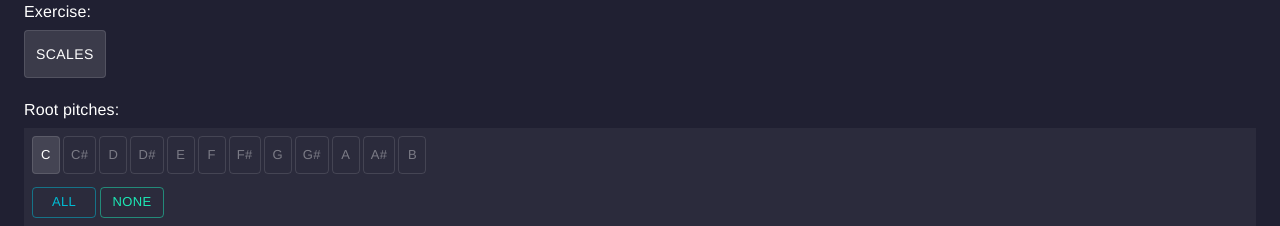
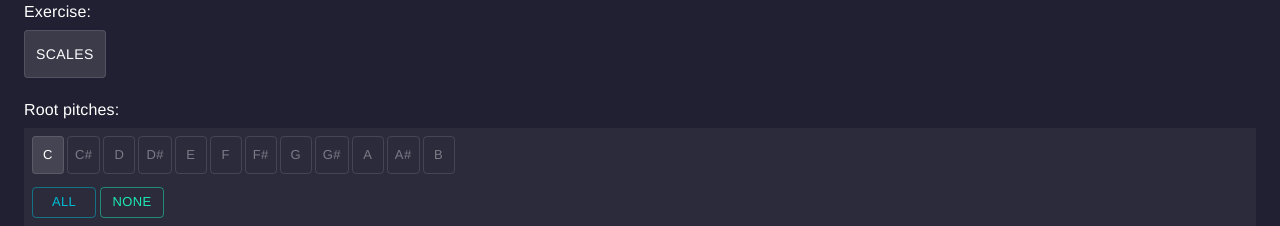
Before and after one commit to helioscope/sound-and-repetition, a React (Create React App) app: page / in a window 1280 px wide. Shown: the top 226 px of the page. Built offline with nearby package versions, Linux system fonts and the light colour scheme; a web font is replaced by a local one.

Commit message:
bump up min-width of toggle buttons, kinder to sleepy fingers

```diff
--- a/src/components/AnyAllNoneToggleSet.css
+++ b/src/components/AnyAllNoneToggleSet.css
@@ -19,7 +19,7 @@
   margin-right: 3px;
   margin-left: 0;
   margin-bottom: 3px;
-  min-width: 28px;
+  min-width: 32px;
 }
 
 .AnyAllNoneToggleSet .all-none-buttons {
```
